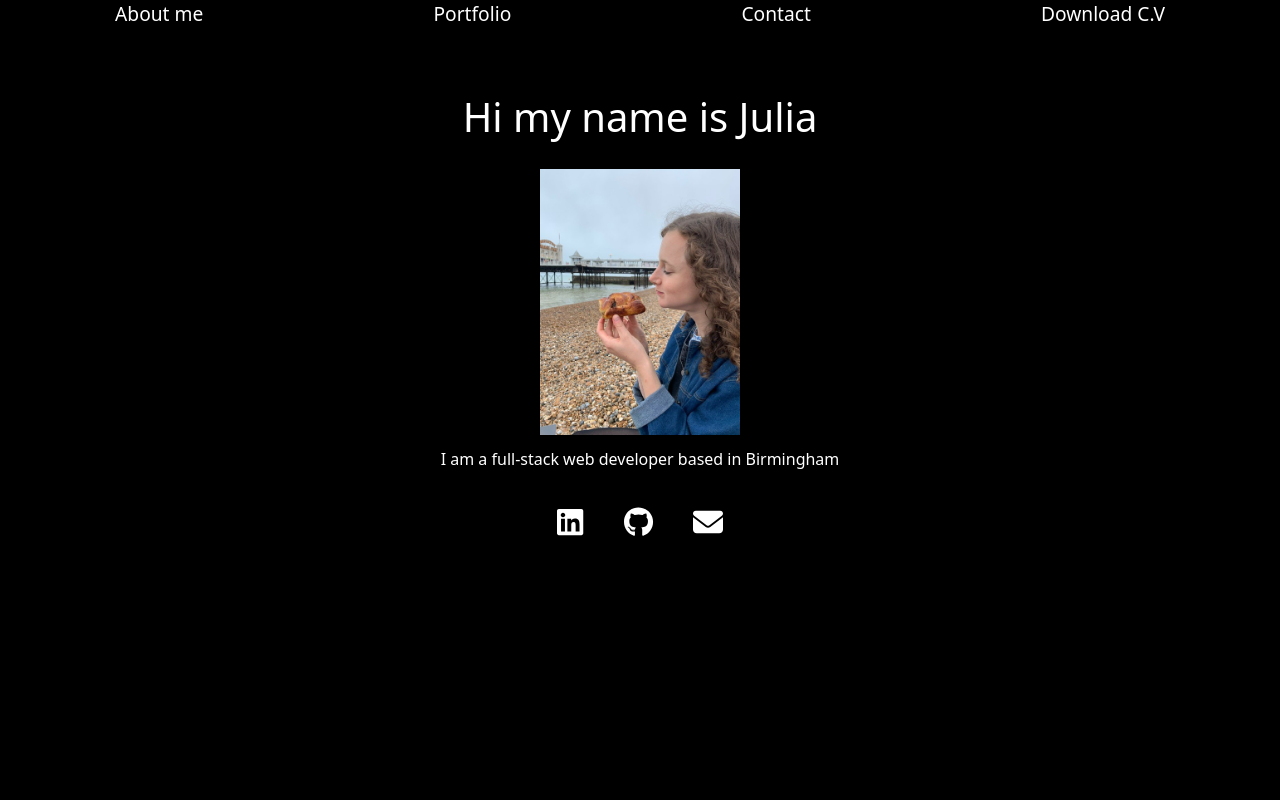
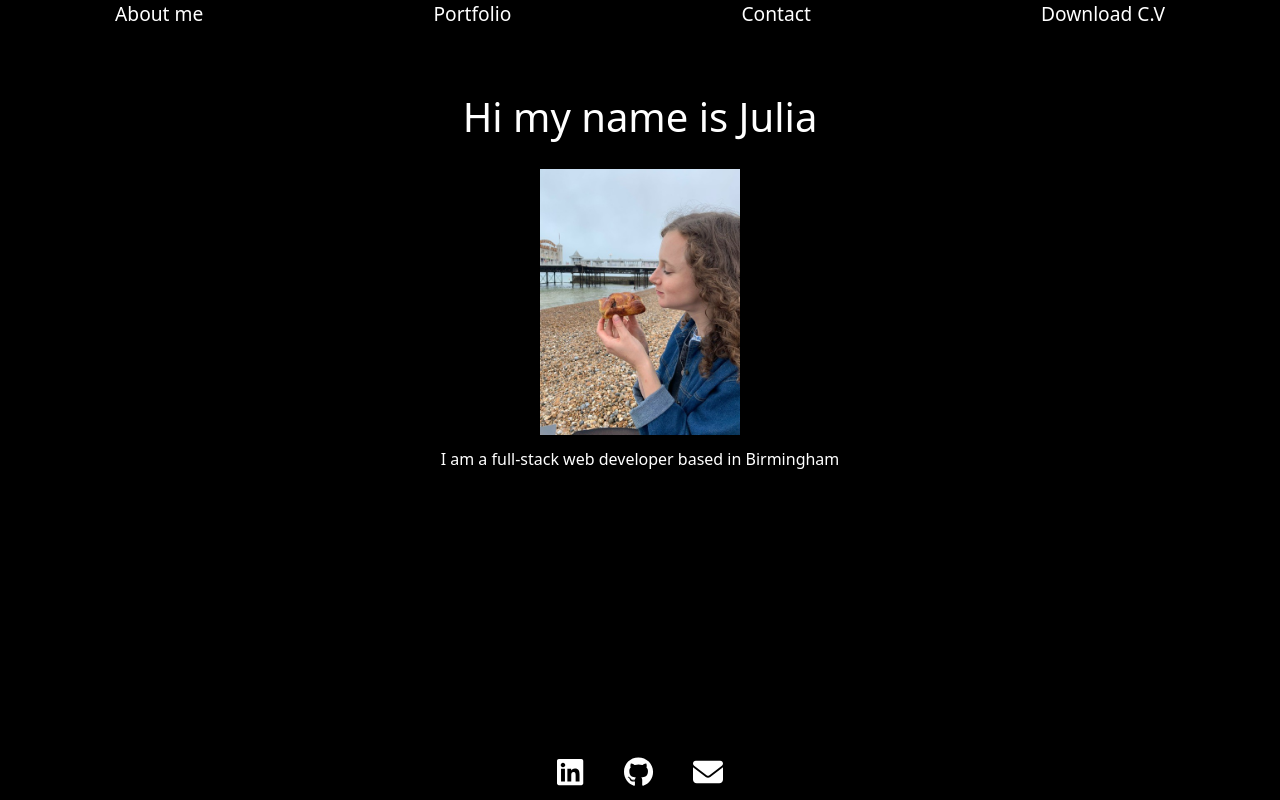
Before and after one commit to jgray33/portfolio-react, a React (Create React App) app: page / in a window 1280 px wide. Built offline with nearby package versions, Linux system fonts and the light colour scheme.

Commit message:
footer added to all pages and styled

```diff
--- a/src/components/Home.js
+++ b/src/components/Home.js
@@ -27,6 +27,7 @@ export default function PageContainer() {
     <div>
       <Nav currentPage={currentPage} handlePageChange={handlePageChange} />
       {renderPage()}
+      <Footer/>
       </div>
   );
 }
--- a/src/components/footer.js
+++ b/src/components/footer.js
@@ -1,30 +1,40 @@
-import React from 'react'
-import { FontAwesomeIcon } from '@fortawesome/react-fontawesome'
-import { faEnvelope } from '@fortawesome/free-solid-svg-icons'
-import {faLinkedin, faGithub} from '@fortawesome/free-brands-svg-icons'
+import React from "react";
+import { FontAwesomeIcon } from "@fortawesome/react-fontawesome";
+import { faEnvelope } from "@fortawesome/free-solid-svg-icons";
+import { faLinkedin, faGithub } from "@fortawesome/free-brands-svg-icons";
 
-const styles= {
+const styles = {
   icons: {
     padding: "20px",
-    fontSize: "30px"
-
+    fontSize: "30px",
   },
   center: {
     marginLeft: "auto",
     marginRight: "auto",
   },
-
-}
+  footer: {
+    position: "fixed",
+    height: "50px",
+    bottom: "0",
+    width: "100%",
+    marginBottom: "1%"
+  },
+};
 
 export default function Footer() {
   return (
-        <div className='flex-container'>
-            <p style={styles.center} >
-            <a href='https://www.linkedin.com/in/julia-g-5a13b168/'><FontAwesomeIcon icon={faLinkedin} style={styles.icons} /></a>
-            <a href='https://github.com/jgray33'><FontAwesomeIcon icon={faGithub} style={styles.icons} /></a>
-            <a href='mailto:julia.gray30@gmail.com'><FontAwesomeIcon icon={faEnvelope} style={styles.icons} /></a>
-
+    <footer className="flex-container" style={styles.footer}>
+      <p style={styles.center}>
+        <a href="https://www.linkedin.com/in/julia-g-5a13b168/">
+          <FontAwesomeIcon icon={faLinkedin} style={styles.icons} />
+        </a>
+        <a href="https://github.com/jgray33">
+          <FontAwesomeIcon icon={faGithub} style={styles.icons} />
+        </a>
+        <a href="mailto:julia.gray30@gmail.com">
+          <FontAwesomeIcon icon={faEnvelope} style={styles.icons} />
+        </a>
       </p>
-        </div>
-    )
+    </footer>
+  );
 }
```
Lines whose indentation alone changed are shown as unchanged.
